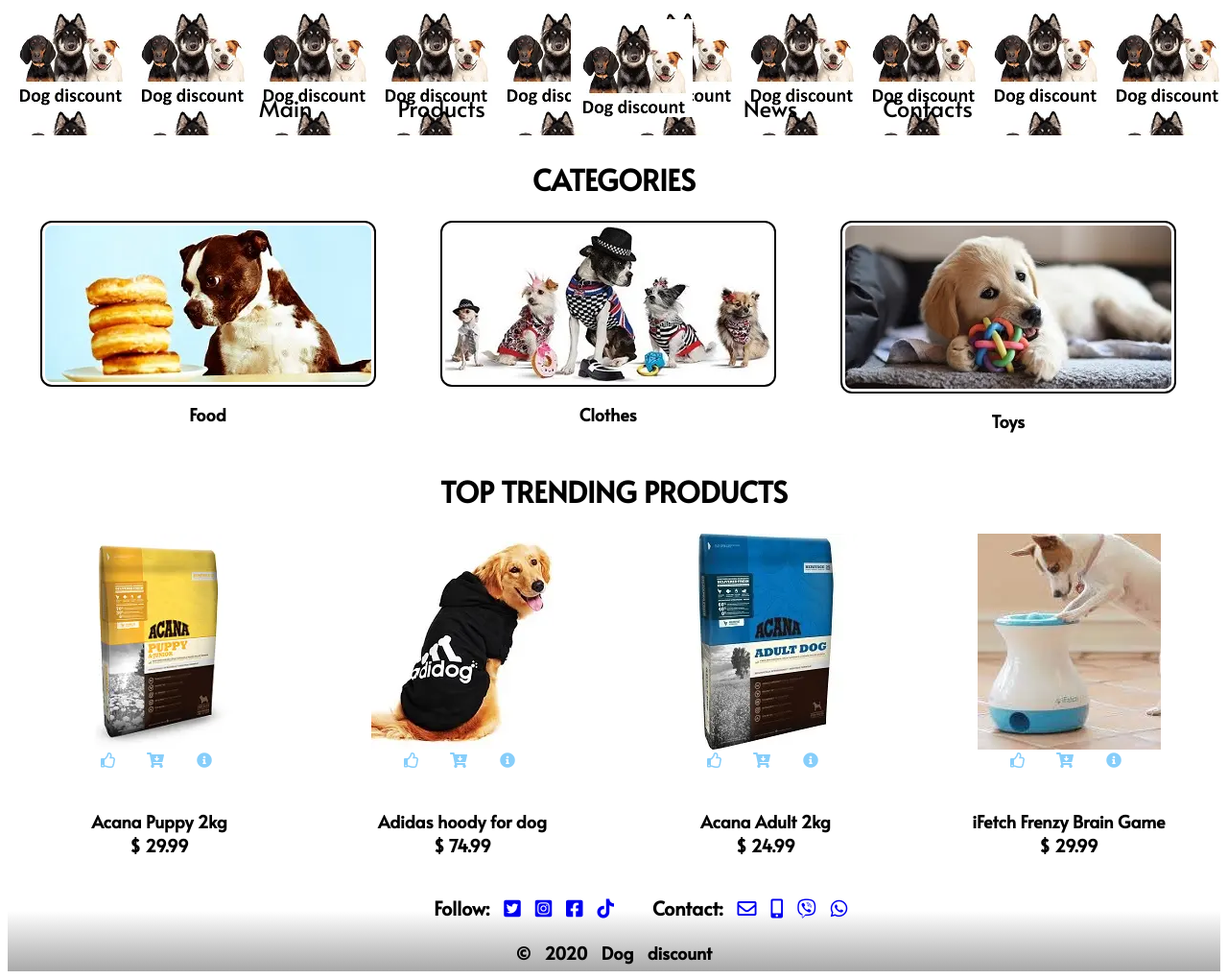
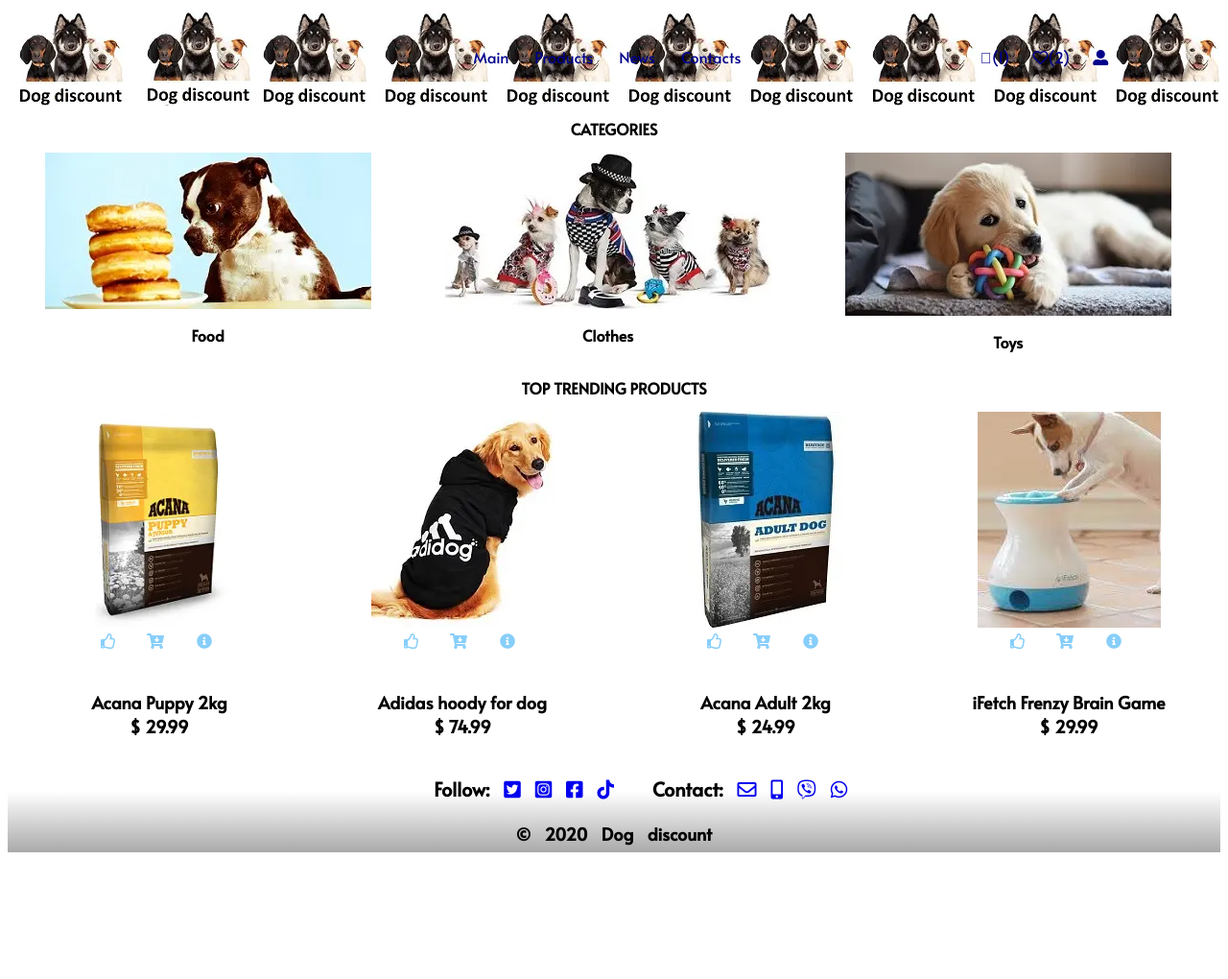
Before and after one commit to gidiyan/gidiyan.github.io, a PHP site: page / in a window 1280 px wide. Shown: the whole page at 96% size. After the commit the page ends 888 px from the top, so only its background shows below. Run offline with PHP 8.4, Linux system fonts and the light colour scheme; some libraries are stand-ins or nearby versions.

Commit message:
first commit

```diff
--- a/css/style.css
+++ b/css/style.css
@@ -17,18 +17,24 @@ body {
 .navbar {
     margin: 0 auto;
     text-align: center;
-    display: table;
-    width: 100%;
+    display: flex;
+    align-items: center;
+    justify-content: space-around;
+    max-width: 100%;
     height: 102px;
-    word-spacing: 50px;
     font-family: 'Alata', sans-serif;
+    flex: 0 0 100%;
     background-image: url("https://github.com/gidiyan/gidiyan.github.io/blob/master/images/kindpng_625081.webp");
+}
+.navbar_tools{
+    display: flex;
+    justify-content: space-between;
 }
 .navbar a {
     text-decoration: none;
-    color: black;
+    color: darkblue;
     padding-right: 1.5em;
-    font-size: 1.5rem;
+    font-size: 1rem;
     width: 33%;
     alignment: center;
 }
@@ -43,11 +49,10 @@ body {
 }
 .navbar a:hover {
     text-decoration: underline;
-    color: darkblue;
+    color: darkgoldenrod;
 }
-
 .titles {
-    font-size: 30px;
+    font-size: 16px;
     text-align: center;
     color: black;
     font-family: 'Alata', sans-serif;
@@ -76,6 +81,7 @@ body {
 }
 .row{
     width: 100%;
+    display: flex;
 }
 .product{
     width: 100%;
@@ -90,6 +96,9 @@ body {
     margin-left: auto;
     margin-right: auto;
 
+}
+.img-fluid{
+    max-width: 100%;
 }
 .products .button {
    position: relative;
@@ -115,7 +124,7 @@ h3 {
     font-family: 'Alata', sans-serif;
 }
 h1 {
-    font-size: 3em;
+    font-size: 2rem;
     text-align: center;
     color: #333333;
 }
@@ -123,6 +132,7 @@ h2 {
     text-align: center;
     color: black;
     font-family: 'Alata', sans-serif;
+    font-size: 1rem;
 }
 p {
 }
@@ -132,3 +142,11 @@ ul {
 li{
    display: inline;
 }
+
+/*test*/
+.left{
+    float: right;
+}
+.right{
+    float: left;
+}
--- a/index.html
+++ b/index.html
@@ -18,14 +18,22 @@
 <div class="container">
             <!-- navigation -->
         <div class="navbar">
-             <article>
+
+             <article class="navbar list">
+                 <ul>
+                     <li><img alt="Dog discount logo" src="images/kindpng_625081.webp"></li>
+                 </ul>
                 <ul>
                 <li><a href="index.html">Main</a></li>
                 <li><a href="about.html">Products</a></li>
-                <li><img alt="Dog discount logo" src="images/kindpng_625081.webp"></li>
                 <li><a href="blog.html">News</a></li>
                 <li><a href="contact.html">Contacts</a></li>
              </ul>
+                 <ul class="navbar_tools">
+                     <li><a href="#" ><i class="fal fa-luggage-cart"></i>(1)</a></li>
+                     <li><a href="#"><i class="far fa-heart"></i>(2)</a></li>
+                     <li><a href="#"><i class="fas fa-user-alt"></i></a></li>
+                 </ul>
              </article>
         </div>
 </div>
@@ -39,22 +47,22 @@
         <!-- categories -->
 <div class="categories">
         <h2 class="titles">CATEGORIES</h2>
-        <article>
+        <article class="row">
                 <article class="col1">
                     <div>
-                        <a href="food.html"><img alt="food block" src="./images/food.webp" class="transform"></a>
+                        <a href="food.html"><img alt="food block" src="./images/food.webp" class="img-fluid"></a>
                         <h2>Food</h2>
                     </div>
                 </article>
                 <article class="col1">
                     <div>
-                        <a href="clothes.html"><img alt="clothes block" src="./images/wear.webp" class="transform"></a>
+                        <a href="clothes.html"><img alt="clothes block" src="./images/wear.webp" class="img-fluid"></a>
                         <h2>Clothes</h2>
                     </div>
                 </article>
                 <article class="col1">
                     <div>
-                        <a href="categories.html"><img alt="categories block" src="./images/toys.webp" class="transform"></a>
+                        <a href="categories.html"><img alt="categories block" src="./images/toys.webp" class="img-fluid"></a>
                         <h2>Toys</h2>
                      </div>
                 </article>
@@ -65,10 +73,10 @@
         <div class="products">
          <section>
             <header>
+                <h2 class="titles">TOP TRENDING PRODUCTS</h2>
                 <article class="row">
-                    <h2 class="titles">TOP TRENDING PRODUCTS</h2>
-                         <article class="product col">
-                              <img alt="prod1" src="./images/prod1.webp" class="img">
+                     <article class="product col">
+                              <img alt="prod1" src="./images/prod1.webp" class="img-fluid">
                                    <ul>
                                        <li><a title="Like" href="#"><button class="button"><i class="far fa-thumbs-up"></i></button></a></li>
                                        <li><a title="Add to cart" href="#"><button class="button"><i class="fas fa-cart-arrow-down"></i></button></a></li>
@@ -77,7 +85,7 @@
                              <h3>Acana Puppy 2kg<br />$ 29.99</h3>
                          </article>
                          <article class="product col">
-                              <img alt="prod2" src="images/prod2.webp" class="img">
+                              <img alt="prod2" src="images/prod2.webp" class="img-fluid">
                                    <ul>
                                        <li><a title="Like" href="#"><button class="button"><i class="far fa-thumbs-up"></i></button></a></li>
                                        <li><a title="Add to cart" href="#"><button class="button"><i class="fas fa-cart-arrow-down"></i></button></a></li>
@@ -86,7 +94,7 @@
                              <h3>Adidas hoody for dog<br />$ 74.99</h3>
                          </article>
                          <article class="product col">
-                              <img alt="prod3" src="images/prod3.webp" class="img">
+                              <img alt="prod3" src="images/prod3.webp" class="img-fluid">
                                    <ul>
                                        <li><a title="Like" href="#"><button class="button"><i class="far fa-thumbs-up"></i></button></a></li>
                                        <li><a title="Add to cart" href="#"><button class="button"><i class="fas fa-cart-arrow-down"></i></button></a></li>
@@ -95,7 +103,7 @@
                              <h3>Acana Adult 2kg<br />$ 24.99</h3>
                          </article>
                          <article class="product col">
-                              <img alt="prod4" src="images/prod4.webp" class="img">
+                              <img alt="prod4" src="images/prod4.webp" class="img-fluid">
                                    <ul>
                                        <li><a title="Like" href="#"><button class="button"><i class="far fa-thumbs-up"></i></button></a></li>
                                        <li><a title="Add to cart" href="#"><button class="button"><i class="fas fa-cart-arrow-down"></i></button></a></li>
```
Also changed, not shown: test.html (added, +35 -0 lines).
